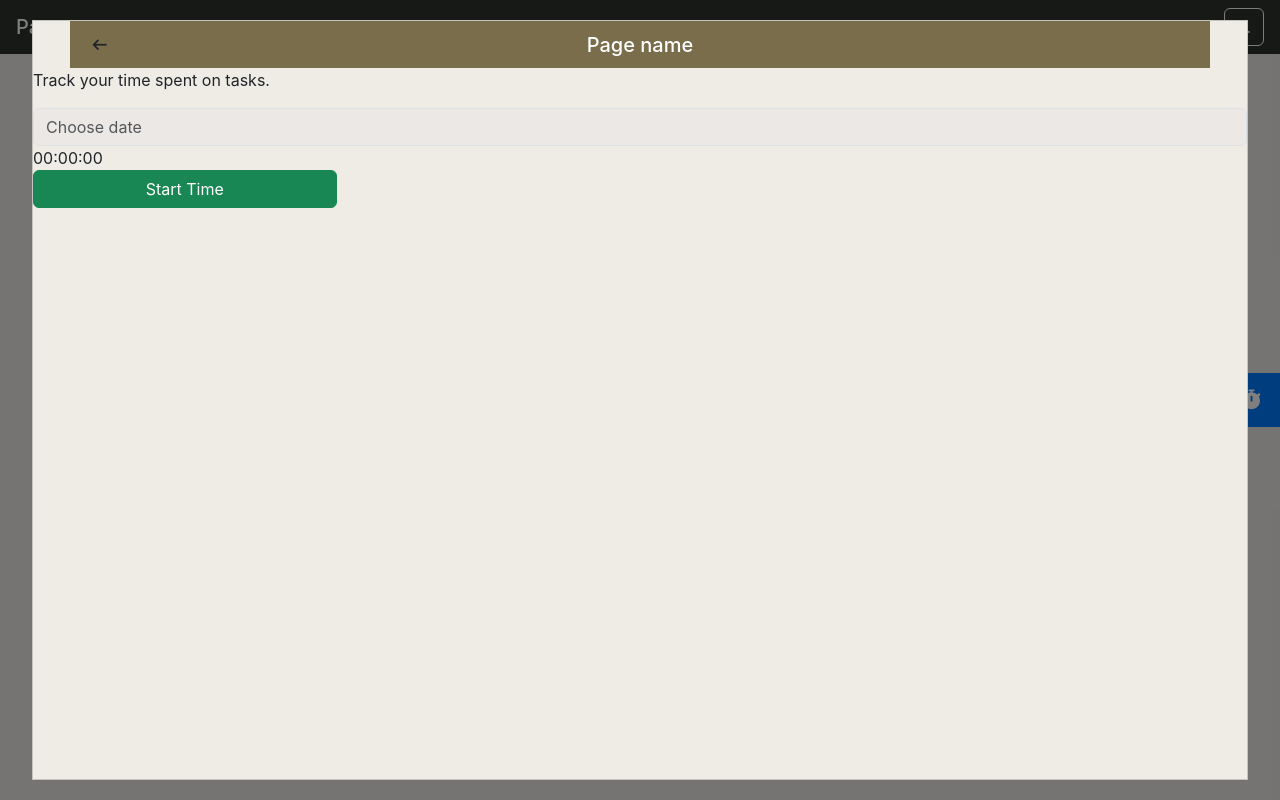
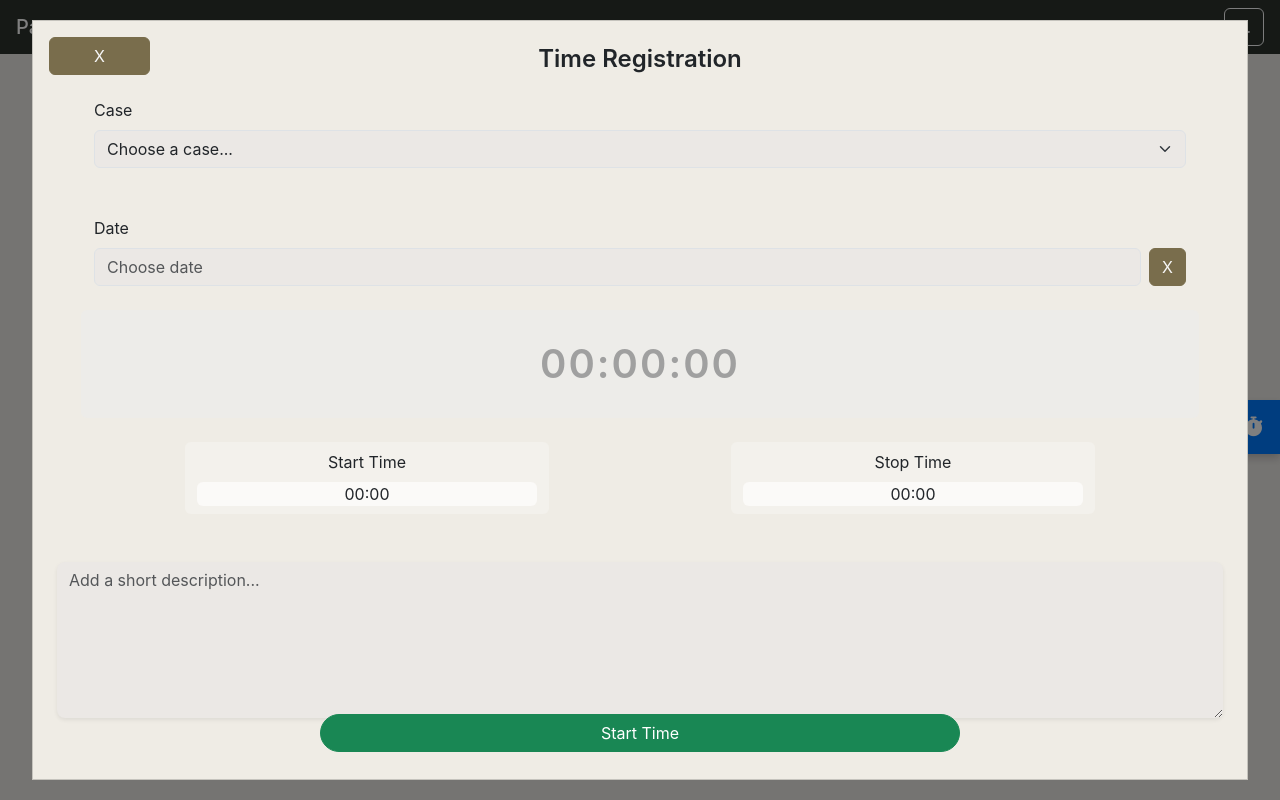
Before and after one commit to LucasMoerch/P3, a website built with webpack: page frontend/public/index.html in a window 1280 px wide. Both pictures are taken after a click on the button 1251 px from the left and 400 px from the top of the page. Built offline with nearby package versions, Linux system fonts and the light colour scheme; what vanilla-calendar-pro would draw is missing.

Commit message:
All my changes to the styling of the time tracker card

```diff
--- a/frontend/src/components/calendarComponent/calendar.ts
+++ b/frontend/src/components/calendarComponent/calendar.ts
@@ -3,17 +3,40 @@ import 'vanilla-calendar-pro/styles/index.css';
 import './calendar.custom.scss';
 
 export function renderCalendar(): HTMLElement {
+
+  const wrapper = document.createElement('div');
+  wrapper.className = 'container p-4 rounded';
+
+  const inputGroup = document.createElement('div');
+  inputGroup.className = 'd-flex gap-2 align-items-center';
+
+  const calenderBtn = document.createElement('button');
+  calenderBtn.className = 'btn btn-primary rounded';
+  calenderBtn.innerHTML = `X`;
+
+
+  const label = document.createElement('label');
+  label.className = 'form-label';
+  label.setAttribute('for', 'dateInput');
+  label.textContent = 'Date';
+  wrapper.appendChild(label);
+
+
   const input = document.createElement('input');
+  input.id = 'dateInput';
   input.type = 'text';
   input.placeholder = 'Choose date';
-  input.className = 'form-control';
 
-  // DOCS: https://vanilla-calendar.pro/docs/learn/type-default
+
+  input.className = 'form-control rounded w-100';
+  inputGroup.appendChild(input);
+  inputGroup.appendChild(calenderBtn);
+  wrapper.appendChild(inputGroup);
+
   const options: Options = {
     inputMode: true,
     positionToInput: 'auto',
     onChangeToInput(self) {
-      // inserts selected date to input field
       if (!self.context.inputElement) return;
       if (self.context.selectedDates[0]) {
         self.context.inputElement.value = self.context.selectedDates[0];
@@ -23,9 +46,13 @@ export function renderCalendar(): HTMLElement {
       }
     },
   };
+
   const calendar = new Calendar(input, options);
+  calendar.init();
+  calenderBtn.addEventListener('click', () => {
+    calendar.show();
 
-  calendar.init();
+  });
 
-  return input;
+  return wrapper;
 }
--- a/frontend/src/components/cardComponent/cardComponent.ts
+++ b/frontend/src/components/cardComponent/cardComponent.ts
@@ -1,62 +1,35 @@
 import './cardComponent.scss';
 
 export function renderCard(): HTMLElement {
-  // Overlay
   const overlay = document.createElement('div');
   overlay.className = 'overlay';
   overlay.setAttribute('role', 'dialog');
   overlay.setAttribute('aria-modal', 'true');
 
-  // Card
   const card = document.createElement('div');
   card.className = 'card bg-card-bg';
-  overlay.appendChild(card);
 
-  // Header
+    const closeBtn = document.createElement('button');
+    closeBtn.className = 'btn btn-primary col-1 position-absolute top-0 m-3';
+    closeBtn.innerText = 'X';
+
+  // Append card inside overlay
+
   const header = document.createElement('div');
-  header.className = 'header container bg-primary py-2';
+  header.className = 'header mt-4';
+  header.innerHTML = `<h4 class="m-0 text-center fw-semibold">Time Registration</h4>`;
 
-  const row = document.createElement('div');
-  row.className = 'row align-items-center';
-
-  // Left column
-  const colLeft = document.createElement('div');
-  colLeft.className = 'col-3';
-  const back = document.createElement('button');
-  back.className = 'btn btn-bg-card-bg btn-sm';
-  back.innerHTML = '<i class="fa-solid fa-arrow-left"></i>';
-  colLeft.appendChild(back);
-
-  // Center column
-  const colCenter = document.createElement('div');
-  colCenter.className = 'col text-center';
-  const title = document.createElement('div');
-  title.className = 'h5 mb-0 text-white';
-  title.textContent = 'Page name';
-  colCenter.appendChild(title);
-
-  // Right column (placeholder)
-  const colRight = document.createElement('div');
-  colRight.className = 'col-3 text-end';
-
-  // assemble
-  row.appendChild(colLeft);
-  row.appendChild(colCenter);
-  row.appendChild(colRight);
-  header.appendChild(row);
-  card.appendChild(header);
-
-  // Body
   const body = document.createElement('div');
   body.className = 'body';
-  const p = document.createElement('p');
-  p.textContent = 'Track your time spent on tasks.';
-  body.appendChild(p);
+
+
+   closeBtn.addEventListener('click', () => {
+      overlay.remove();
+    });
+  card.appendChild(closeBtn);
+  overlay.appendChild(card);
+  card.appendChild(header);
   card.appendChild(body);
-
-  back.addEventListener('click', (e) => {
-    overlay.remove();
-  }); // Close card
 
   // Return overlay, but let caller add content to the card
   return overlay;
--- a/frontend/src/components/timeTracker/timeTracker.ts
+++ b/frontend/src/components/timeTracker/timeTracker.ts
@@ -1,5 +1,6 @@
 import http from '../../api/http';
 import './timetracker.scss';
+import '../../styles/custom.scss';
 import { renderCard } from '../cardComponent/cardComponent';
 import { renderCalendar } from '../calendarComponent/calendar';
 
@@ -22,10 +23,10 @@ function closeElement(element: HTMLElement): void {
 
 export function renderTimeTracker(): HTMLElement {
   const div = document.createElement('div');
-  div.className = 'time-tracker-container';
+  div.className = 'time-tracker-container p-4 rounded';
 
   const openCardButton = document.createElement('button');
-  openCardButton.className = 'time-tracker-button';
+  openCardButton.className = 'time-tracker-button ';
   openCardButton.innerHTML = '<i class="fa-solid fa-stopwatch"></i>';
 
   openCardButton.addEventListener('click', (): void => {
@@ -44,51 +45,105 @@ export function renderTimeTracker(): HTMLElement {
     const body: HTMLElement = card.querySelector('.body') as HTMLElement;
     // Add your custom content
 
+    const dropDownRow: HTMLDivElement = document.createElement('div');
+    dropDownRow.innerHTML = `
+    <div class="container p-4 rounded">
+      <label for="caseSelect" class="form-label">Case</label>
+      <select class="form-select" id="caseSelect">
+        <option selected>Choose a case...</option>
+        <option value="1">1</option>
+        <option value="2">2</option>
+        <option value="3">3</option>
+        <option value="4">4</option>
+      </select>
+    </div>`
+
+
+    const description: HTMLDivElement = document.createElement('div')
+    description.className = 'col-12 p-4';
+    description.innerHTML = `
+
+    <textarea class="form-control border-0 shadow-sm rounded-3" id="description"
+    rows="6" placeholder="Add a short description..."
+    ></textarea>
+    `
+
+    const buttonRow: HTMLDivElement = document.createElement('div');
+    buttonRow.className =  'position-fixed bottom-0 start-0 w-100 d-flex justify-content-between px-4 pb-5';
+
     const startTimeBtn = document.createElement('button');
-    startTimeBtn.className = 'btn btn-success col-3';
+    startTimeBtn.className = 'btn btn-success col-6 rounded-pill position-fixed bottom-0 start-50 translate-middle-x mb-5';
     startTimeBtn.innerText = 'Start Time';
 
     const stopTimeBtn = document.createElement('button');
-    stopTimeBtn.className = 'btn btn-danger col-3';
+    stopTimeBtn.className = 'btn btn-danger col-4 rounded-pill ms-4';
     stopTimeBtn.innerText = 'Stop Time';
 
-    const pauseBtn = document.createElement('button');
-    pauseBtn.className = 'btn btn-warning col-3';
-    pauseBtn.innerText = 'Pause Time';
-
-    // Render the calendar field
-    body.appendChild(renderCalendar());
-
     const completeBtn: HTMLButtonElement = document.createElement('button');
-    completeBtn.className = 'btn btn-primary col-1';
+    completeBtn.className = 'btn btn-primary col-4 rounded-pill me-4';
     completeBtn.innerText = 'Complete';
 
-    const timeDisplay: HTMLDivElement = document.createElement('div');
-    timeDisplay.innerHTML = '00:00:00';
+    const clockField: HTMLDivElement = document.createElement('div');
+    clockField.className = 'clock-field text-center bg-fuckoff mx-5 p-4 rounded';
+    clockField.innerHTML = '00:00:00';
+
+    const startStopTimeRow: HTMLDivElement = document.createElement('div');
+    startStopTimeRow.className = 'container p-4 rounded d-flex justify-content-between';
+    startStopTimeRow.innerHTML = `
+    <div class="container col-4 rounded text-center light-bg py-2">
+      <label for="startTime" class="form-label">Start Time</label> <br>
+      <div class="container col rounded text-center lighter-bg">
+      <span  id="startTime">00:00</span>
+      </div>
+    </div>
+    <div class="container col-4 rounded text-center light-bg py-2">
+      <label for="stopTime" class="form-label">Stop Time</label> <br>
+      <div class="container col rounded text-center lighter-bg">
+      <span  id="stopTime">00:00</span>
+      </div>
+    </div>`
+
+
+
+
 
     // Build card
+    body.appendChild(dropDownRow);
     overlay.appendChild(card);
     card.appendChild(header);
     card.appendChild(body);
-    body.appendChild(timeDisplay);
-    body.appendChild(startTimeBtn);
+    body.appendChild(renderCalendar());
+    body.appendChild(clockField);
+    body.appendChild(startStopTimeRow);
+    body.appendChild(description);
+    body.appendChild(buttonRow);
+    buttonRow.appendChild(startTimeBtn);
 
-    // Buttons
+    // Events
+
+
     // Event listeners
     startTimeBtn.addEventListener('click', (): void => {
       const startTimeNow: string = getTimeNow();
-      timeDisplay.innerHTML = startTimeNow;
+      clockField.innerHTML = startTimeNow;
       startTimeBtn.remove();
-      body.appendChild(pauseBtn);
-      body.appendChild(stopTimeBtn);
+      buttonRow.appendChild(stopTimeBtn);
       console.log('Start Time clicked...', startTimeNow);
+      const startTimeElement = document.getElementById('startTime');
+      if (startTimeElement){
+        startTimeElement.innerHTML =startTimeNow
+      }
     });
 
     stopTimeBtn.addEventListener('click', (): void => {
       const stopTimeNow: string = getTimeNow();
-      timeDisplay.innerHTML = stopTimeNow;
-      body.appendChild(completeBtn);
+      clockField.innerHTML = stopTimeNow;
+      buttonRow.appendChild(completeBtn);
       console.log('Stop Time clicked...', stopTimeNow);
+      const stopTimeElement = document.getElementById('stopTime');
+      if (stopTimeElement){
+        stopTimeElement.innerHTML =stopTimeNow
+      }
     });
 
     return overlay;
--- a/frontend/src/components/timeTracker/timetracker.scss
+++ b/frontend/src/components/timeTracker/timetracker.scss
@@ -6,11 +6,38 @@
 }
 
 .time-tracker-button {
-  background-color: #007bff; // blue
+  position: fixed;
+  right: 0;
+  top: 50%;
+  background-color: #007bff;
   color: white;
   border: none;
-  padding: 12px 16px;
+  border-radius: 10px 0 0 10px;
+  padding: 12px 14px;
   font-size: 20px;
-  border-radius: 8px 0 0 8px; // rounded only on the left side
+  box-shadow: 0 4px 8px rgba(0, 0, 0, 0.2);
+
+
+}
+.time-tracker-button:hover {
+  background-color: #0056b3; /* Darker blue on hover */
+  transform: scale(1.05);
   cursor: pointer;
 }
+.clock-field {
+      background-color: #edece9;
+      color: #a0a0a0;
+      font-size: 2.5rem;
+      font-weight: 600;
+      text-align: center;
+      border-radius: 8px;
+      padding: 0.75rem 0;
+      letter-spacing: 2px;
+      user-select: none;
+ }
+.light-bg{
+  background-color: #F3F1EC
+ }
+.lighter-bg{
+  background-color: #FBFAF8
+ }
```
